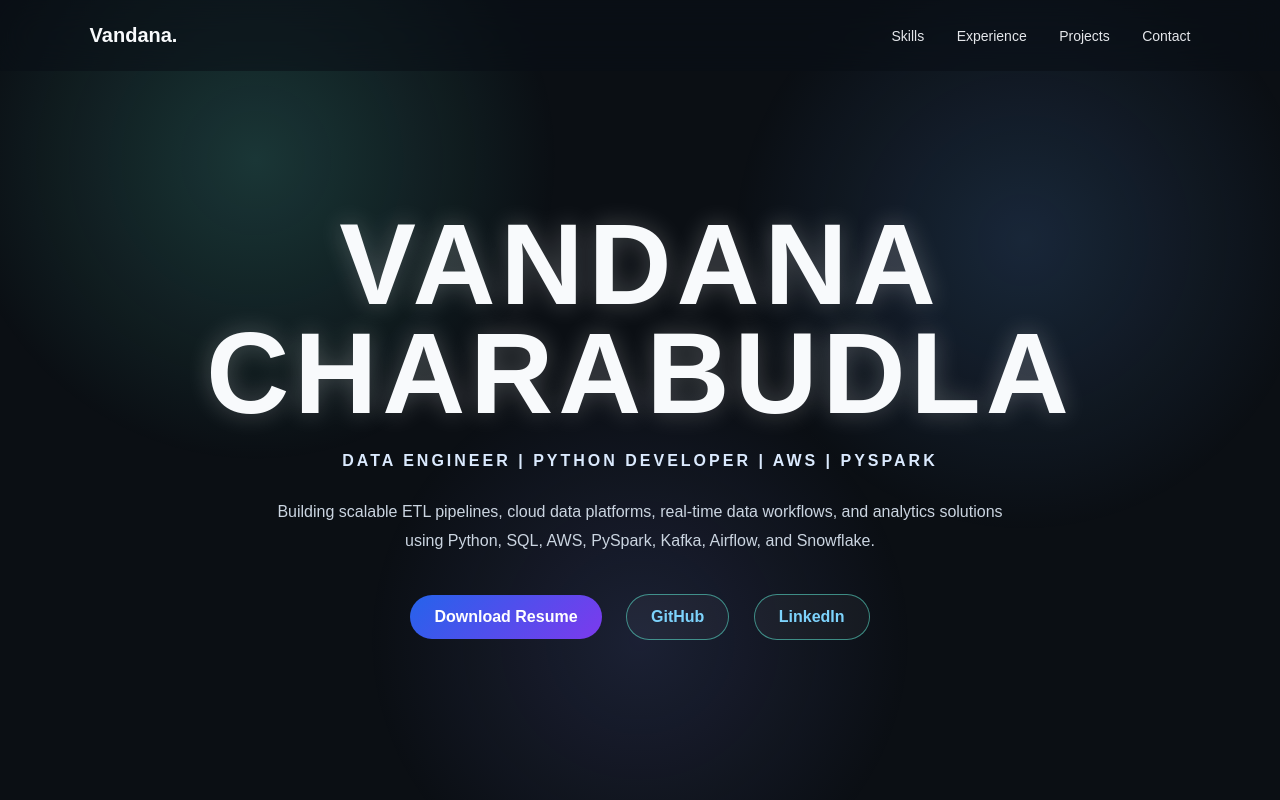
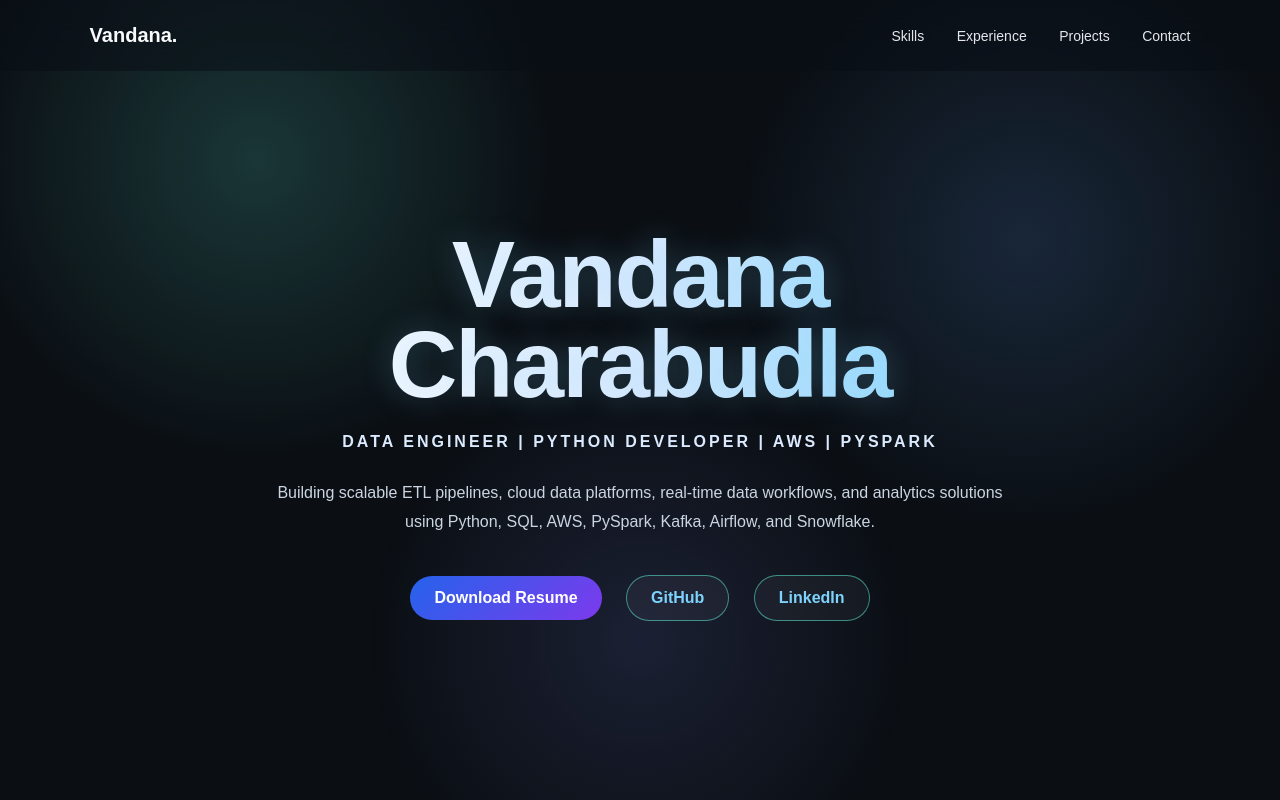
Before and after one commit to vandana-engineer/vandana-engineer.github.io, a plain HTML site: page index.html in a window 1280 px wide. Shown: the top 800 px of the page. Drawn offline with Linux system fonts and the light colour scheme.

Commit message:
Update index.html

```diff
--- a/index.html
+++ b/index.html
@@ -50,12 +50,15 @@ nav a{
   text-align:center;
   padding:120px 20px 60px;
 }
-.hero h1{
-  font-size:clamp(54px,10vw,115px);
+.hero-name{
+  font-size:clamp(60px,8vw,95px);
   line-height:.95;
-  letter-spacing:5px;
-  font-weight:900;
-  text-shadow:0 0 25px rgba(255,255,255,.25);
+  letter-spacing:-2px;
+  font-weight:800;
+  background:linear-gradient(90deg,#ffffff,#dbeafe,#7dd3fc);
+  -webkit-background-clip:text;
+  -webkit-text-fill-color:transparent;
+  text-shadow:0 0 30px rgba(125,211,252,.25);
 }
 .role{
   margin-top:24px;
@@ -148,7 +151,7 @@ footer{
 @media(max-width:700px){
   nav{position:static;flex-direction:column;gap:14px}
   nav a{margin:0 8px}
-  .hero h1{font-size:48px}
+  .hero-name{font-size:48px}
 }
 </style>
 </head>
@@ -167,7 +170,7 @@ footer{
 
 <section class="hero">
   <div>
-    <h1>VANDANA<br>CHARABUDLA</h1>
+    <h1 class="hero-name">Vandana<br>Charabudla</h1>
     <div class="role">DATA ENGINEER | PYTHON DEVELOPER | AWS | PYSPARK</div>
     <p class="summary">
       Building scalable ETL pipelines, cloud data platforms, real-time data workflows,
```
